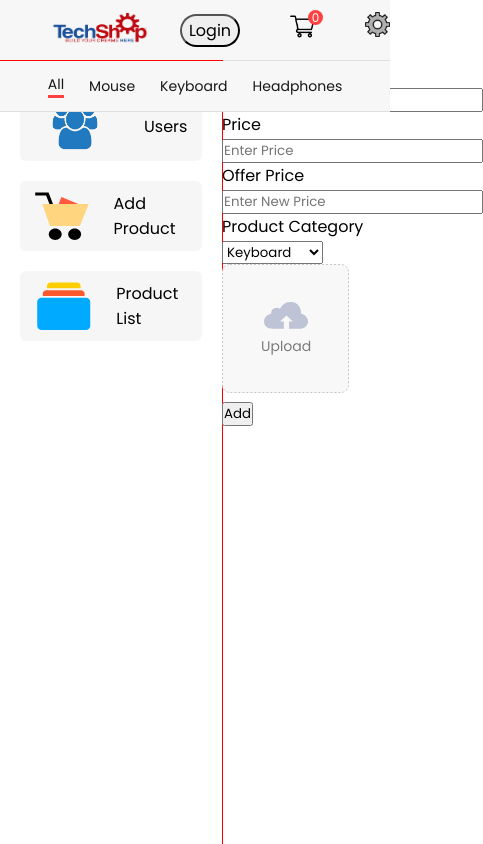
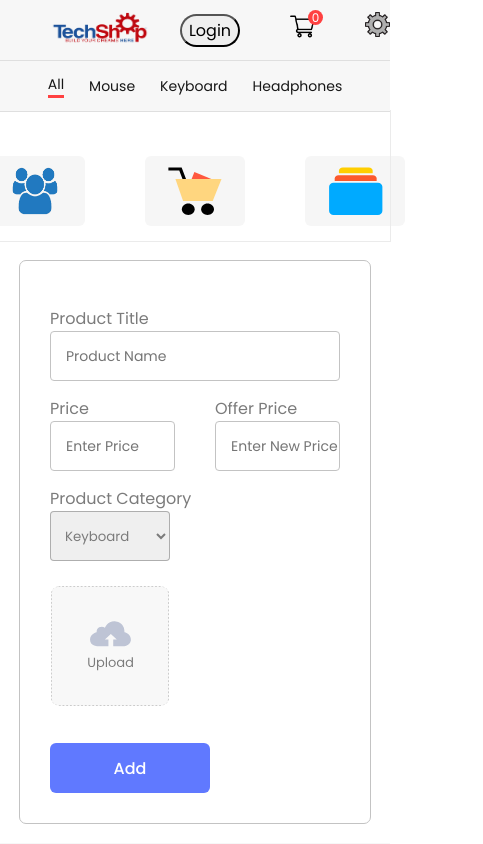
Before and after one commit to Cral27/Ecommerce, a React (Vite) app in the folder frontend/: page /settings/addproduct in a window 390 px wide. Shown: the top 844 px of the page, 483 px wide, since content can reach past the window. Built offline with nearby package versions, Linux system fonts and the light colour scheme.

Commit message:
Finished Users list, and product list with css

```diff
--- a/frontend/src/App.jsx
+++ b/frontend/src/App.jsx
@@ -1,5 +1,5 @@
 import { useState } from 'react'
-import { BrowserRouter, Routes, Route } from 'react-router-dom'
+import { BrowserRouter, Routes, Route, Navigate } from 'react-router-dom'
 import Navbar from './Components/Navbar/Navbar'
 import Shop from './Pages/Shop'
 import ShopCategory from './Pages/ShopCategory'
@@ -30,11 +30,11 @@ function App() {
 					<Route path='/cart' element={<Cart />}></Route>
 					<Route path='/login' element={<LoginSignup />}></Route>
 					<Route path='/settings' element={<Settings />}>
+						<Route index element={<Navigate to="/settings/productlist" replace />} /> {/* Redirect default route */}
 						<Route path='admin' element={<Admin />}></Route>
 						<Route path='addproduct' element={<AddProduct />}></Route>
-						<Route path='removeproduct' element={<RemoveProduct />}></Route>
+						<Route path='productlist' element={<RemoveProduct />}></Route>
 					</Route>
-
 				</Routes>
 				<Footer />
 			</BrowserRouter>
--- a/frontend/src/Components/AddProduct/AddProduct.css
+++ b/frontend/src/Components/AddProduct/AddProduct.css
@@ -0,0 +1,75 @@
+#add-product{
+	box-sizing: border-box;
+	width: 100%;
+	max-width: 800px;
+	padding: 30px 50px;
+	margin: 20px 100px;
+	border-radius: 6px;
+	background: white;
+	outline: 1px solid #c3c3c3;
+
+	.addproduct-itemfield{
+		width: 100%;
+		color: #7b7b7b;
+		font-size: 16px;
+		margin-top: 15px;
+
+		input{
+			box-sizing: border-box;
+			width: 100%;
+			height: 50px;
+			border-radius: 4px;
+			padding-left: 15px;
+			border: 1px solid #c3c3c3;
+			outline: none;
+			color: #7b7b7b;
+			font-family: 'Poppins';
+			font-size: 14px;
+		}
+	}
+
+	.addproduct-price{
+		display: flex;
+		gap: 40px;
+	}
+
+	.addproduct-selector{
+		padding: 10px;
+		width: 120px;
+		height: 50px;
+		color: #7b7b7b;
+		border: 1px solid #7b7b7b8d;
+		border-radius: 4px;
+	}
+
+	.addproduct-thumbnail-img{
+		height: 120px;
+		width: 120px;
+		border-radius: 10px;
+		object-fit: contain;
+		margin: 10px 0;
+		cursor: pointer;
+	}
+
+	.addproduct-btn{
+		margin-top: 20px;
+		width: 160px;
+		height: 50px;
+		border-radius: 6px;
+		background: #6079ff;
+		border: none;
+		cursor: pointer;
+		color: white;
+		font-size: 16px;
+		font-weight: 500;
+	}
+
+}
+
+@media(max-width: 800px){
+	#add-product{
+		width: auto;
+		padding: 30px;
+		margin: 20px;
+	}
+}
--- a/frontend/src/Components/RemoveProduct/RemoveProduct.css
+++ b/frontend/src/Components/RemoveProduct/RemoveProduct.css
@@ -0,0 +1,68 @@
+.list-product{
+	display: flex;
+	flex-direction: column;
+	align-items: center;
+	width: 100%;
+	height: 740px;
+	padding: 10px 50px;
+	margin: 30px;
+	border-radius: 6px;
+	background: white;
+
+	.listproduct-format-main{
+		display: grid;
+		grid-template-columns: 1fr 3fr 1fr 1fr 1fr 1fr;
+		gap: 10px;
+		width: 100%;
+		padding: 20px 0;
+		color: #454545;
+		font-size: 15px;
+		font-weight: 600;
+	}
+
+	.listproduct-format{
+		align-items: center;
+		font-weight: 500;
+
+		.listproduct-product-icon{
+			height: 80px;
+
+		}
+
+		.listproduct-remove-icon{
+			cursor: pointer;
+			margin: auto;
+		}
+	}
+}
+
+.listproduct-allproducts{
+	overflow-y: auto;
+	width: 100%;
+}
+
+@media(max-width: 800px){
+	.list-product{
+		box-sizing: border-box;
+		width: 90%;
+		height: 700px;
+		padding: 10px 30px;
+		margin: 20px auto;
+
+		.listproduct-format-main{
+			padding: 15px 0;
+			color: #454545;
+			font-size: 12px;
+		}
+
+		.listproduct-product-icon{
+			height: 60px;
+		}
+	}
+}
+
+hr{
+	width: 99%;
+	height: 1px;
+	background: #c5c5c5;;
+}
--- a/frontend/src/Components/RemoveProduct/RemoveProduct.jsx
+++ b/frontend/src/Components/RemoveProduct/RemoveProduct.jsx
@@ -1,10 +1,62 @@
-import React from 'react'
+import React, { useEffect, useState } from 'react'
 import './RemoveProduct.css'
+import cross from '../Assets/cross_icon_nobg.png'
 
 const RemoveProduct = () => {
-  return (
-	<div>RemoveProduct</div>
-  )
+
+	const [ allProducts, setAllProducts ] = useState([])
+
+	const fetchProducts= async () => {
+		await fetch('http://localhost:3001/allproducts')
+		.then((res) => res.json())
+		.then((data) => setAllProducts(data))
+	}
+
+	useEffect(() => {
+		fetchProducts()
+	}, [])
+
+	const removeProduct = async (id) => {
+		await fetch('http://localhost:3001/removeproduct', {
+			method: 'POST',
+			headers: {
+				Accept: 'application/json',
+				'Content-Type': 'application/json',
+			},
+			body: JSON.stringify({ id:id })
+		})
+		await fetchProducts();
+	}
+
+	return (
+		<div className='list-product'>
+			<h1>Products List</h1>
+			<div className="listproduct-format-main">
+				<p>Product</p>
+				<p>Title</p>
+				<p>Old Price</p>
+				<p>New Price</p>
+				<p>Category</p>
+				<p>Remove</p>
+			</div>
+			{allProducts.length > 0 && <hr />}
+			<div className="listproduct-allproducts">
+				{allProducts.map((product, index) => {
+					return <>
+						<div key={index} className="listproduct-format-main listproduct-format">
+							<img src={product.image} alt="" className="listproduct-product-icon" />
+							<p>{product.name}</p>
+							<p>${product.old_price}</p>
+							<p>${product.new_price}</p>
+							<p>{product.category}</p>
+							<img onClick={() => {removeProduct(product.id)}} src={cross} alt="" className='listproduct-remove-icon'/>
+						</div>
+						<hr />
+					</>
+				})}
+			</div>
+		</div>
+	)
 }
 
 export default RemoveProduct
--- a/frontend/src/Components/SettingSidebar/SettingSidebar.css
+++ b/frontend/src/Components/SettingSidebar/SettingSidebar.css
@@ -7,7 +7,7 @@
 	max-width: 250px;
 	height: 100vh;
 	background: white;
-	outline: 1px solid red;
+	outline: 1px solid #ebebeb;
 
 	.sidebar-item{
 		display: flex;
@@ -26,3 +26,21 @@
 		}
 	}
 }
+
+@media(max-width: 800px){
+	#sidebar-main{
+		display: flex;
+		flex-direction: row;
+		margin-top: 50px;
+		height: 100px;
+		max-width: 800px;
+		justify-content: center;
+		align-items: center;
+
+		.sidebar-item{
+			p{
+				display: none;
+			}
+		}
+	}
+}
--- a/frontend/src/Components/SettingSidebar/SettingSidebar.jsx
+++ b/frontend/src/Components/SettingSidebar/SettingSidebar.jsx
@@ -20,7 +20,7 @@ const SettingSidebar = () => {
 				<p>Add Product</p>
 			</div>
 		</Link>
-		<Link to='/settings/removeproduct' style={{textDecoration: "none", color: 'black'}}>
+		<Link to='/settings/productlist' style={{textDecoration: "none", color: 'black'}}>
 			<div className='sidebar-item'>
 				<img src={product_icon} alt="" />
 				<p>Product List</p>
--- a/frontend/src/Pages/CSS/Settings.css
+++ b/frontend/src/Pages/CSS/Settings.css
@@ -1,3 +1,9 @@
 #settings-main{
 	display: flex;
 }
+
+@media(max-width: 800px){
+	#settings-main{
+		flex-direction: column;
+	}
+}
```
